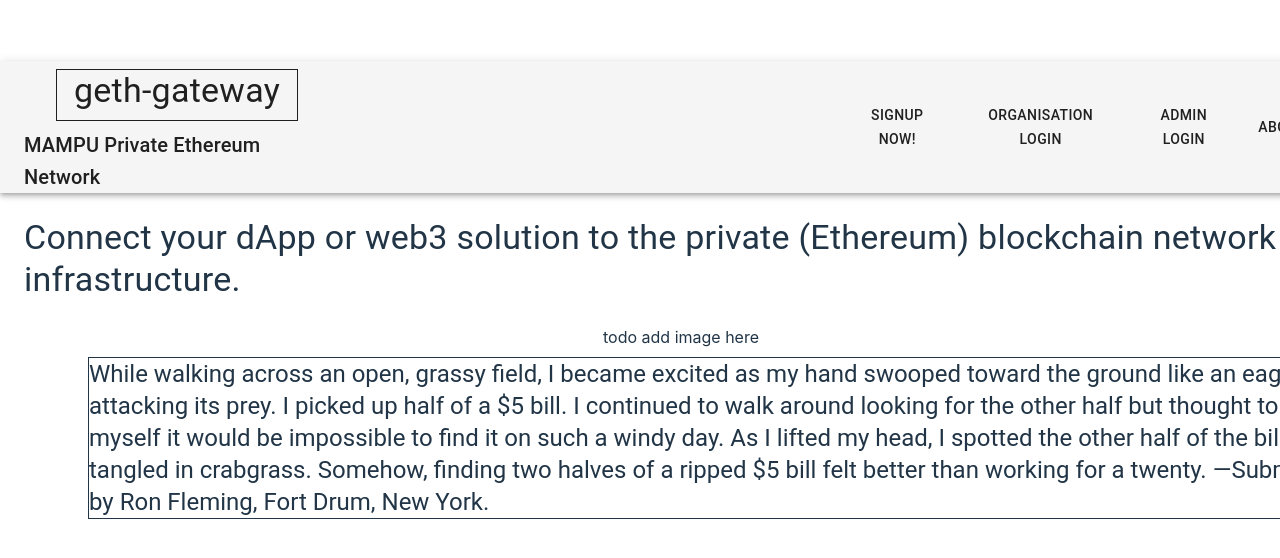
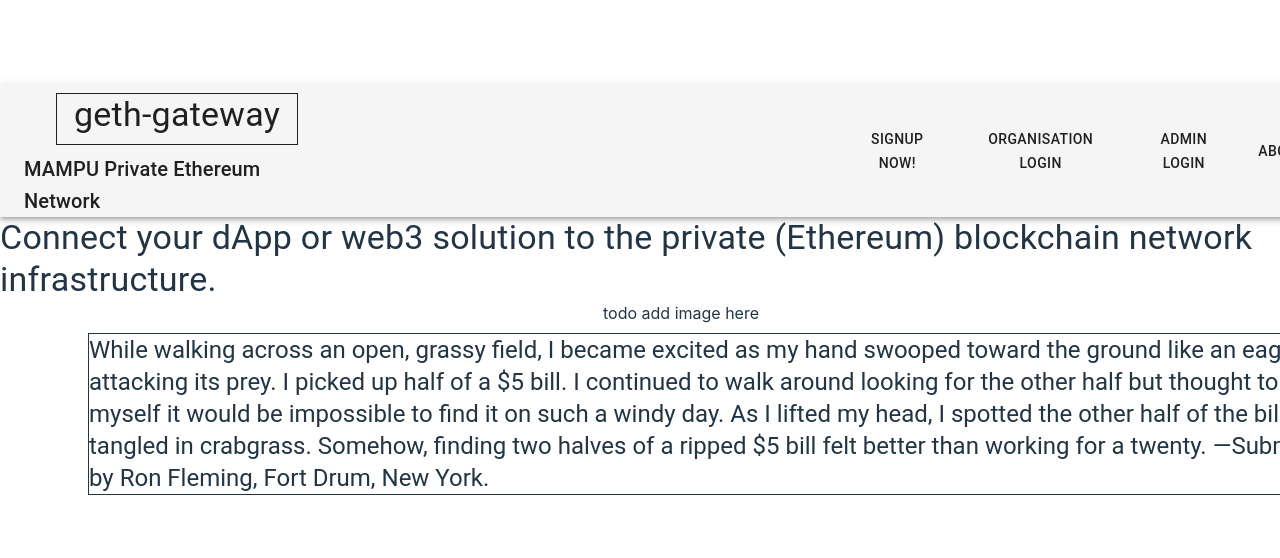
Before and after one commit to azizazlan/geth-gateway, a React (Vite) app: page / in a window 1280 px wide. Shown: the part 106-664 px from the top of the page. Built offline with nearby package versions, Linux system fonts and the light colour scheme.

Commit message:
Placeholder is at the center

```diff
--- a/src/pages/landing/Landing.tsx
+++ b/src/pages/landing/Landing.tsx
@@ -8,7 +8,7 @@ function Landing() {
   return (
     <div>
       <Header />
-      <div style={styles.headline}>
+      <div>
         <Typography variant="h4">
           Connect your dApp or web3 solution to the private (Ethereum)
           blockchain network infrastructure.
```
